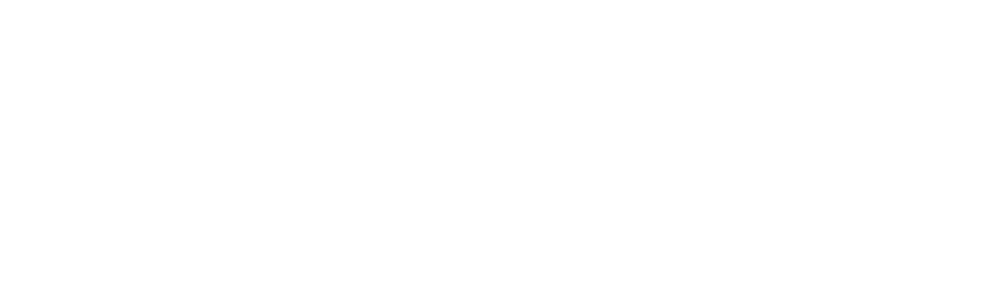
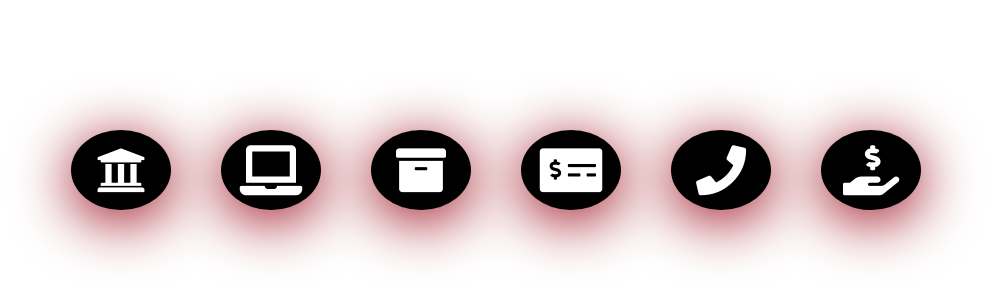
Before and after one commit to DuHuDiCo/SGE_fronted, an Angular app in the folder SGE_frontend/: page /opciones in a window 1280 px wide. Before the commit this address led to /. Shown: the part 222-522 px from the top of the page, without its empty margins (160-1151 px from the left). Built offline with nearby package versions, Linux system fonts and the light colour scheme; a web font is replaced by a local one.

Commit message:
comit
fecha 27/10/2022
Se trabajo las interfaz para que los usuarios puedan acceder a sus determinados departamentos de trabajo

```diff
--- a/SGE_frontend/src/app/app.module.ts
+++ b/SGE_frontend/src/app/app.module.ts
@@ -1,14 +1,15 @@
 import { NgModule } from '@angular/core';
 import { BrowserModule } from '@angular/platform-browser';
-
 import { AppRoutingModule } from './app-routing.module';
 import { AppComponent } from './app.component';
 import { LoginComponent } from './componentesGenerales/login/login.component';
+import { OpcionesComponent } from './componentesGenerales/opciones/opciones.component';
 
 @NgModule({
   declarations: [
     AppComponent,
-    LoginComponent
+    LoginComponent,
+    OpcionesComponent
   ],
   imports: [
     BrowserModule,
--- a/SGE_frontend/src/app/componentesGenerales/login/login.component.css
+++ b/SGE_frontend/src/app/componentesGenerales/login/login.component.css
@@ -47,7 +47,7 @@
         position: relative;
         padding: 0px;
         -webkit-box-shadow: 0 30px 60px 0 rgba(0,0,0,0.3);
-        box-shadow: 0 30px 60px 0 rgba(0,0,0,0.3);
+        box-shadow: 0 30px 60px 0 rgba(0, 0, 0, 0.3);
         text-align: center;
     }
 
--- /dev/null
+++ b/SGE_frontend/src/app/componentesGenerales/opciones/opciones.component.css
@@ -0,0 +1,73 @@
+.caja {
+    display: flex;
+    justify-content: center;
+    align-items: center;
+    min-height: 100vh;
+    background: #fff;
+}
+
+    .options{
+        display: flex;
+        list-style: none;
+    }
+
+    .option {
+    margin: 0 25px;
+    position: relative;
+    border-radius: 50%;
+    }
+
+    .option a {
+        position: relative;
+        background: #000;
+        text-decoration: none;
+        width: 100px;
+        height: 80px;
+        display: flex;
+        border-radius: 50%;
+        justify-content: center;
+        align-items: center;
+        box-shadow: 0 10px 60px  #960010;
+        text-align: center;
+        transition: .3s;
+    }
+
+    .option a:hover {
+        background: #960010;
+        padding: 50px;
+    }
+
+
+    /* .option a:hover .fas{
+        padding: 50px;
+    } */
+
+    .option a .fas{
+        font-size: 50px;
+        color: #fff;
+        transition: .1s;
+    }
+
+    .option a span{
+        position: absolute;
+        color: #fff;
+        background: #000;
+        font-family: 'Rubik';
+        top: 80px;
+        left: 50%;
+        transform: translateX(-50%);
+        padding: 5px;
+        border-radius: 5px;
+        font-weight: 600;
+        visibility: hidden;
+        opacity: 0;
+        transition: .3s;
+    }
+
+.option a:hover span {
+    top: 70px;
+    visibility: visible;
+    opacity: 1;
+    box-shadow: 0px 2px 5px rgbs(0, 0, 0, .4);
+    padding: 10px;
+}
--- /dev/null
+++ b/SGE_frontend/src/app/componentesGenerales/opciones/opciones.component.html
@@ -0,0 +1,40 @@
+<div class="caja">
+    <ul class="options">
+        <li class="option">
+            <a href="#">
+                <i class="fas fa-university"></i>
+                <span>Cartera</span>
+            </a>
+        </li>
+        <li class="option">
+            <a href="#">
+                <i class="fas fa-laptop"></i>
+                <span>Caja</span>
+            </a>
+        </li>
+        <li class="option">
+            <a href="#">
+                <i class="fas fa-archive"></i>
+                <span>Archivos</span>
+            </a>
+        </li>
+        <li class="option">
+            <a href="#">
+                <i class="fas fa-money-check-alt"></i>
+                <span>Ventas</span>
+            </a>
+        </li>
+        <li class="option">
+            <a href="#">
+                <i class="fas fa-phone"></i>
+                <span>Servicios</span>
+            </a>
+        </li>
+        <li class="option">
+            <a href="#">
+                <i class="fas fa-hand-holding-usd"></i>
+                <span>Consignaciones</span>
+            </a>
+        </li>
+    </ul>
+</div>
--- /dev/null
+++ b/SGE_frontend/src/app/componentesGenerales/opciones/opciones.component.ts
@@ -0,0 +1,15 @@
+import { Component, OnInit } from '@angular/core';
+
+@Component({
+  selector: 'app-opciones',
+  templateUrl: './opciones.component.html',
+  styleUrls: ['./opciones.component.css']
+})
+export class OpcionesComponent implements OnInit {
+
+  constructor() { }
+
+  ngOnInit(): void {
+  }
+
+}
--- a/SGE_frontend/src/index.html
+++ b/SGE_frontend/src/index.html
@@ -7,7 +7,10 @@
   <meta name="viewport" content="width=device-width, initial-scale=1">
   <link rel="icon" type="image/x-icon" href="favicon.ico">
   <link rel="preconnect" href="https://fonts.gstatic.com" crossorigin>
+<!-- el font-family que se esta utilizando  -->
 <link href="https://fonts.googleapis.com/css2?family=Akaya+Kanadaka&display=swap" rel="stylesheet">
+<!-- iconos del aplicativo  -->
+<link rel="stylesheet" href="https://cdnjs.cloudflare.com/ajax/libs/font-awesome/5.15.3/css/all.min.css"/>
 </head>
 <body>
   <app-root></app-root>
```
Also changed, not shown: SGE_frontend/src/app/app-routing.module.ts (+8 -1 lines), 1 other file (tests, documents, lock files or other folders).
